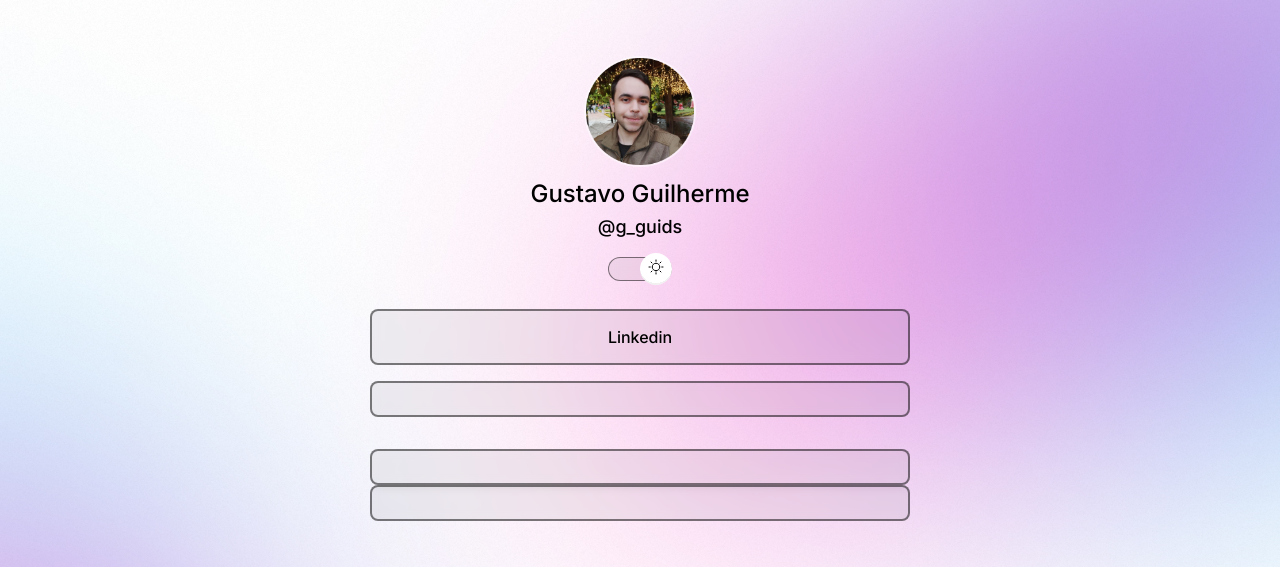
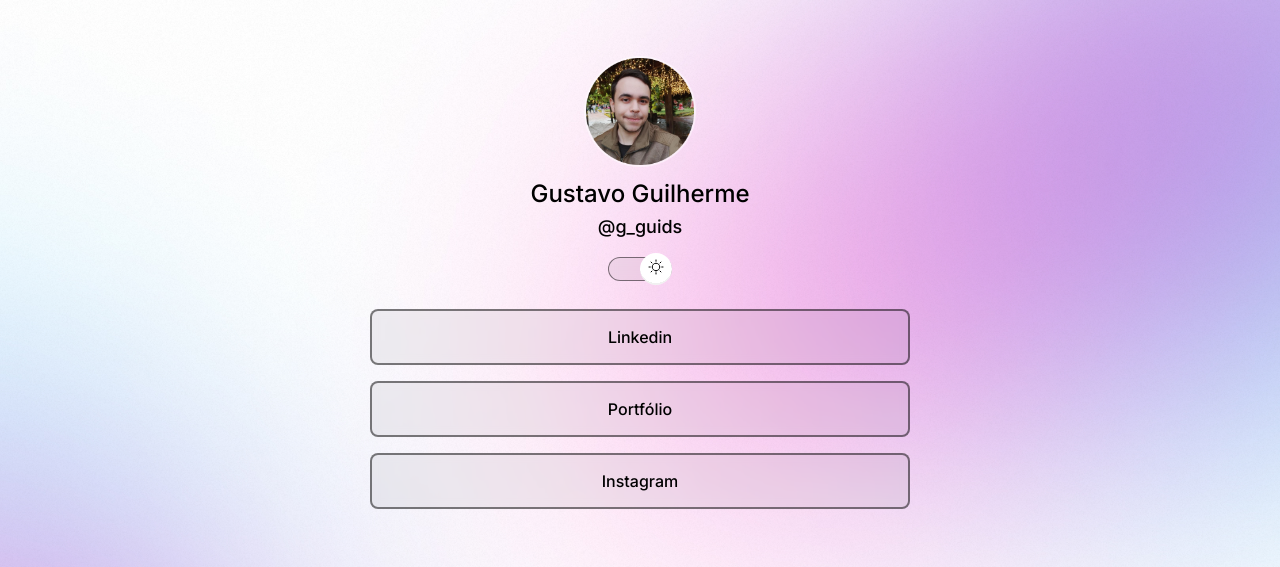
Before and after one commit to gus955/encurtador_links, a plain HTML site: page index.html in a window 1280 px wide. Shown: the top 567 px of the page. Drawn offline with nearby package versions, Linux system fonts and the light colour scheme.

Commit message:
Update index.html
Minor bug correction

```diff
--- a/index.html
+++ b/index.html
@@ -36,11 +36,11 @@
             </li>
             <li>
                 <a href="http://github.com/gus955" target="_blank"
-                rel="noopener noreferrer">
+                   rel="noopener noreferrer">Portfólio</a>
             </li>
             <li>
                 <a href="http://www.instagram.com/g_guids/" target="_blank"
-                rel="noopener noreferrer">
+                   rel="noopener noreferrer">Instagram</a>
             </li>
         </ul>
         <div id="social-links">
```
